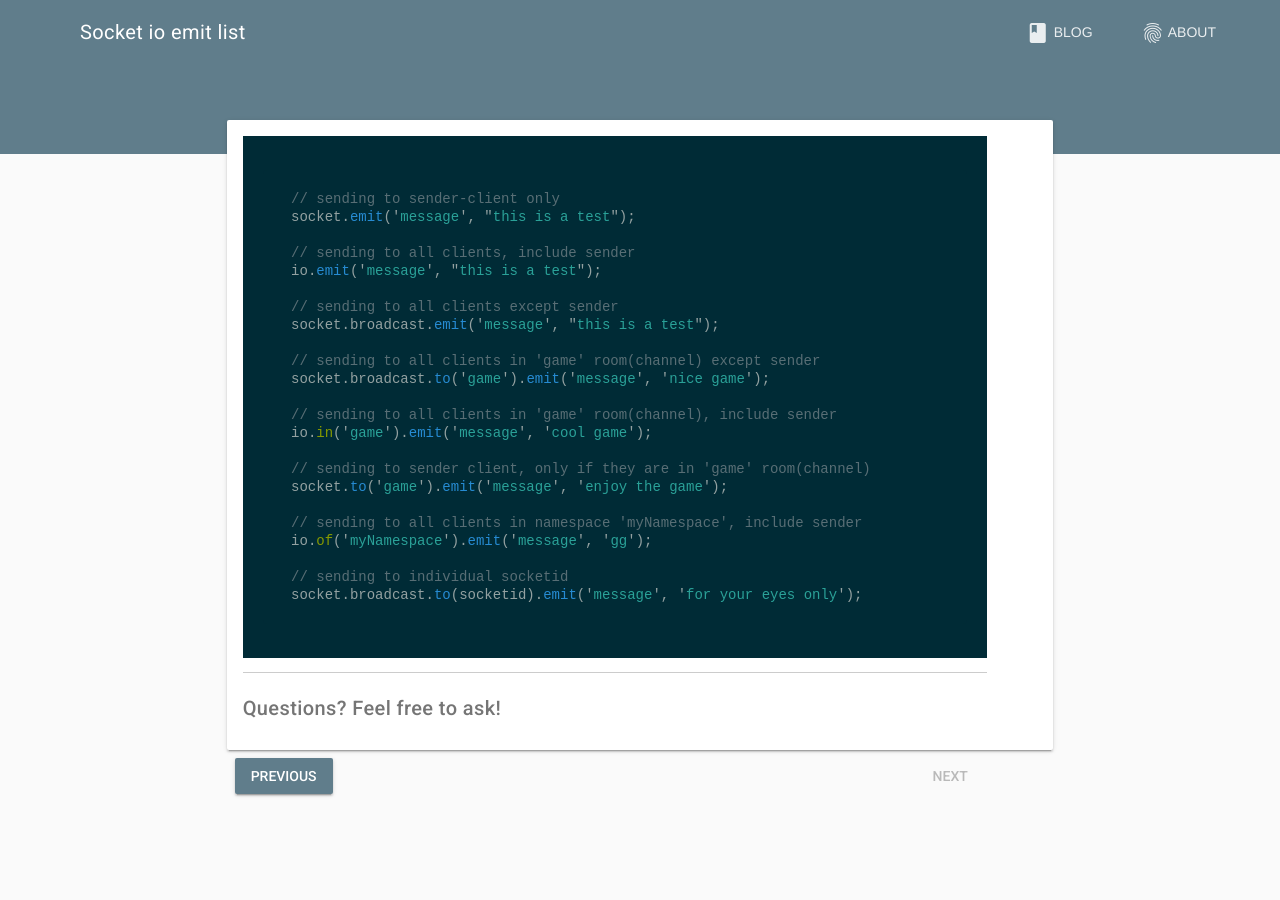
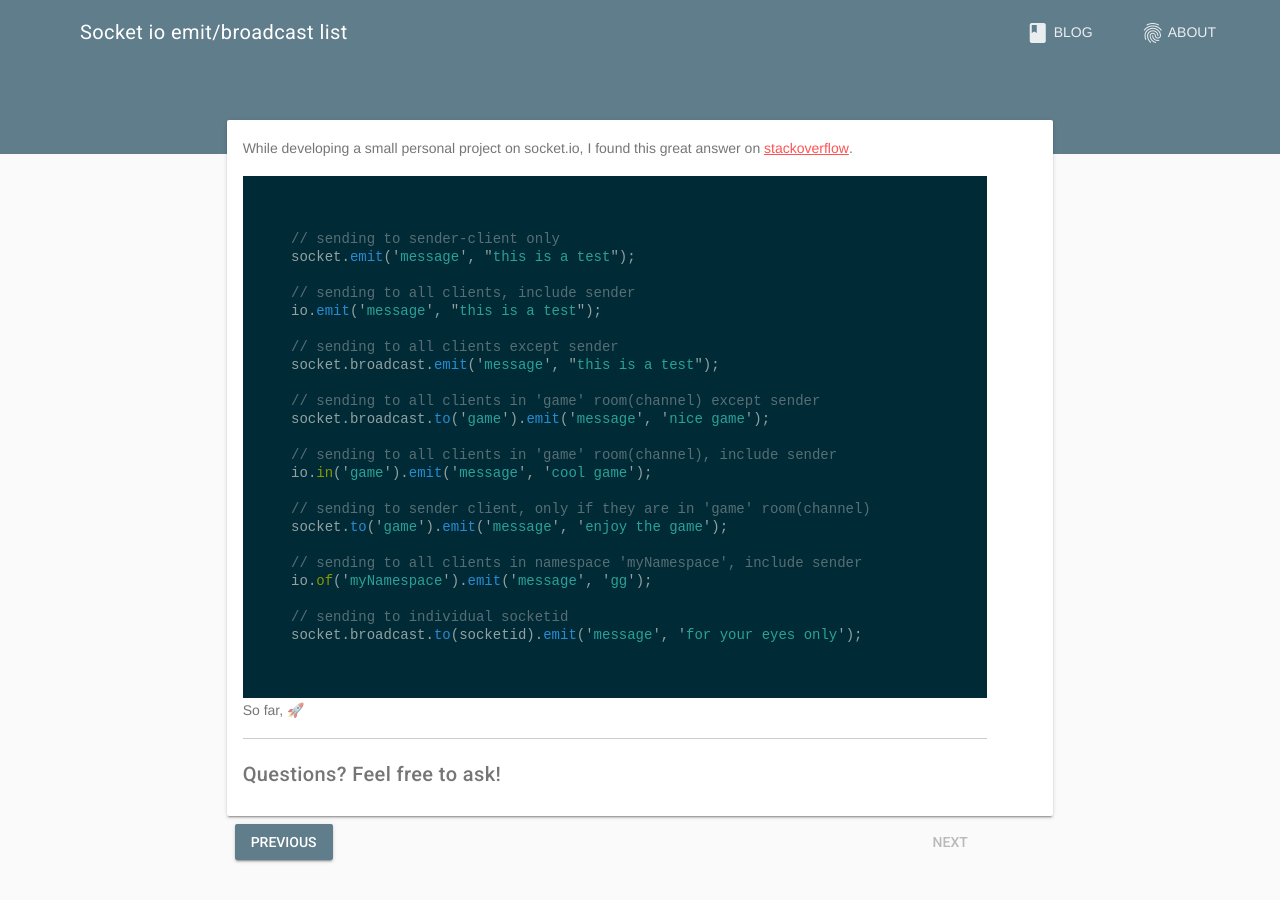
Before and after one commit to mcomisso/mcomisso.github.io, a Jekyll site: the page built from _posts/2016-03-24-socket-io-emit-list.md, in a window 1280 px wide. Built offline with Jekyll 4.4.1, drawn with Linux system fonts in a browser that asks for light colours; nearby versions of some CDN libraries; emoji names are drawn with the system emoji font; comment, search, counter and statistics services are not loaded.

Commit message:
post update

````diff
--- a/_posts/2016-03-24-socket-io-emit-list.md
+++ b/_posts/2016-03-24-socket-io-emit-list.md
@@ -1,8 +1,12 @@
 ---
 layout: post
-title: Socket io emit list
-description: quick syntax for socket io emit
+title: Socket io emit/broadcast list
+description: Quick syntax for socket io emit
+categories: [webdev, nodejs]
+tags: ['quicklist', 'socket.io', 'nodejs']
 ---
+
+While developing a small personal project on socket.io, I found this great answer on [stackoverflow](http://stackoverflow.com/a/10099325).
 
 ```javascript
  // sending to sender-client only
@@ -29,3 +33,5 @@ description: quick syntax for socket io emit
  // sending to individual socketid
  socket.broadcast.to(socketid).emit('message', 'for your eyes only');
 ```
+
+So far, :rocket:
````
